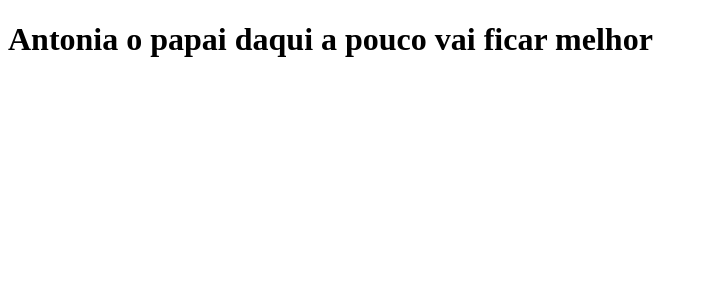
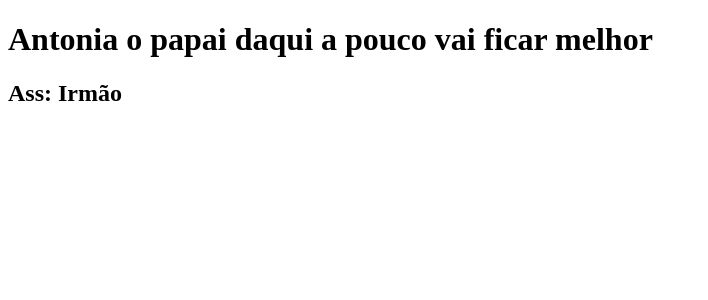
Before and after one commit to JaxPe/clone-tabnews, a Next.js app: page / in a window 1280 px wide. Shown: the top 300 px of the page, without its empty margins (0-708 px from the left). Built offline with nearby package versions, Linux system fonts and the light colour scheme.

Commit message:
atualiza o texto em `pages/index.js`

```diff
--- a/pages/index.js
+++ b/pages/index.js
@@ -1,6 +1,10 @@
 function Home() {
-  return <h1>Antonia o papai daqui a pouco vai ficar melhor</h1>;
-  return <h2>Ass: Irmão</h2>;
+  return (
+    <>
+      <h1>Antonia o papai daqui a pouco vai ficar melhor</h1>
+      <h2>Ass: Irmão</h2>
+    </>
+  );
 }
 
 export default Home;
```
